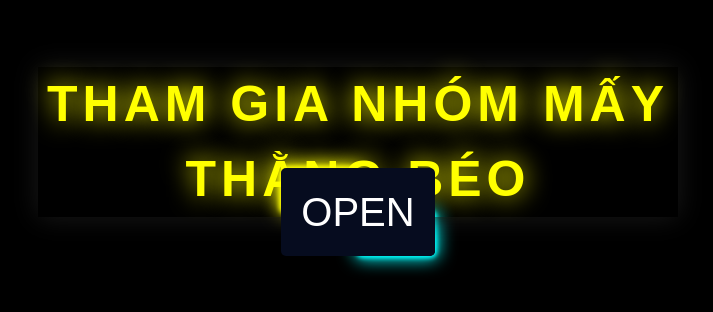
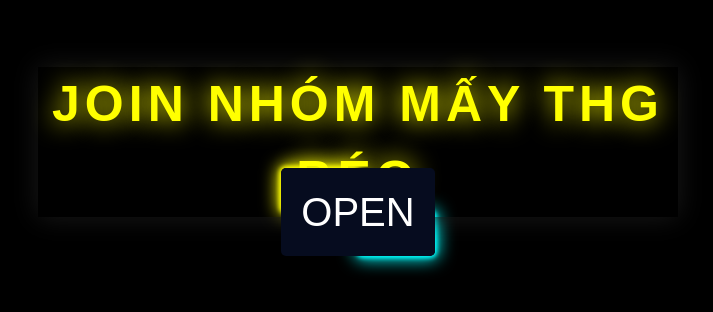
Before and after one commit to anhladth2007/join, a plain HTML site: page index.html in a window 1280 px wide. Shown: the part 188-500 px from the top of the page, without its empty margins (282-995 px from the left). Drawn offline with nearby package versions, Linux system fonts and the light colour scheme.

Commit message:
Update index.html

```diff
--- a/index.html
+++ b/index.html
@@ -566,7 +566,7 @@ i {
 </style>
 <center>
 	<div style="font-size: 50px;" class="ring">
-<strong>Tham Gia Nhóm Mấy Thằng Béo</strong>
+<strong>Join Nhóm Mấy Thg Béo</strong>
 	</div>
   <a href="https://m.me/j/AbbU3cWkj48KMutB/" style="text-decoration: none;">
   <div class="wrapper">
```
